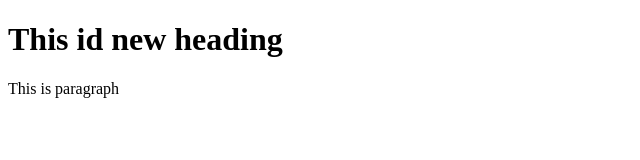
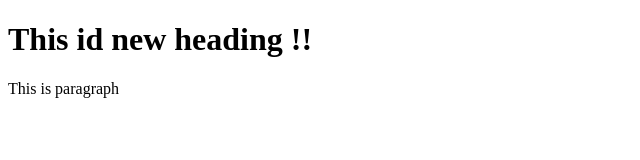
Before and after one commit to MaheshAlgule/hello, a plain HTML site: page index.html in a window 1280 px wide. Shown: the full height of the page, 0-640 px from the left. Drawn offline with Linux system fonts and the light colour scheme.

Commit message:
Added exclamation

```diff
--- a/index.html
+++ b/index.html
@@ -7,7 +7,7 @@
     <title>Title</title>
 </head>
 <body>
-    <h1>This id new heading</h1>
+    <h1>This id new heading !!</h1>
     <p>This is paragraph</p>
 
 </body>
```
